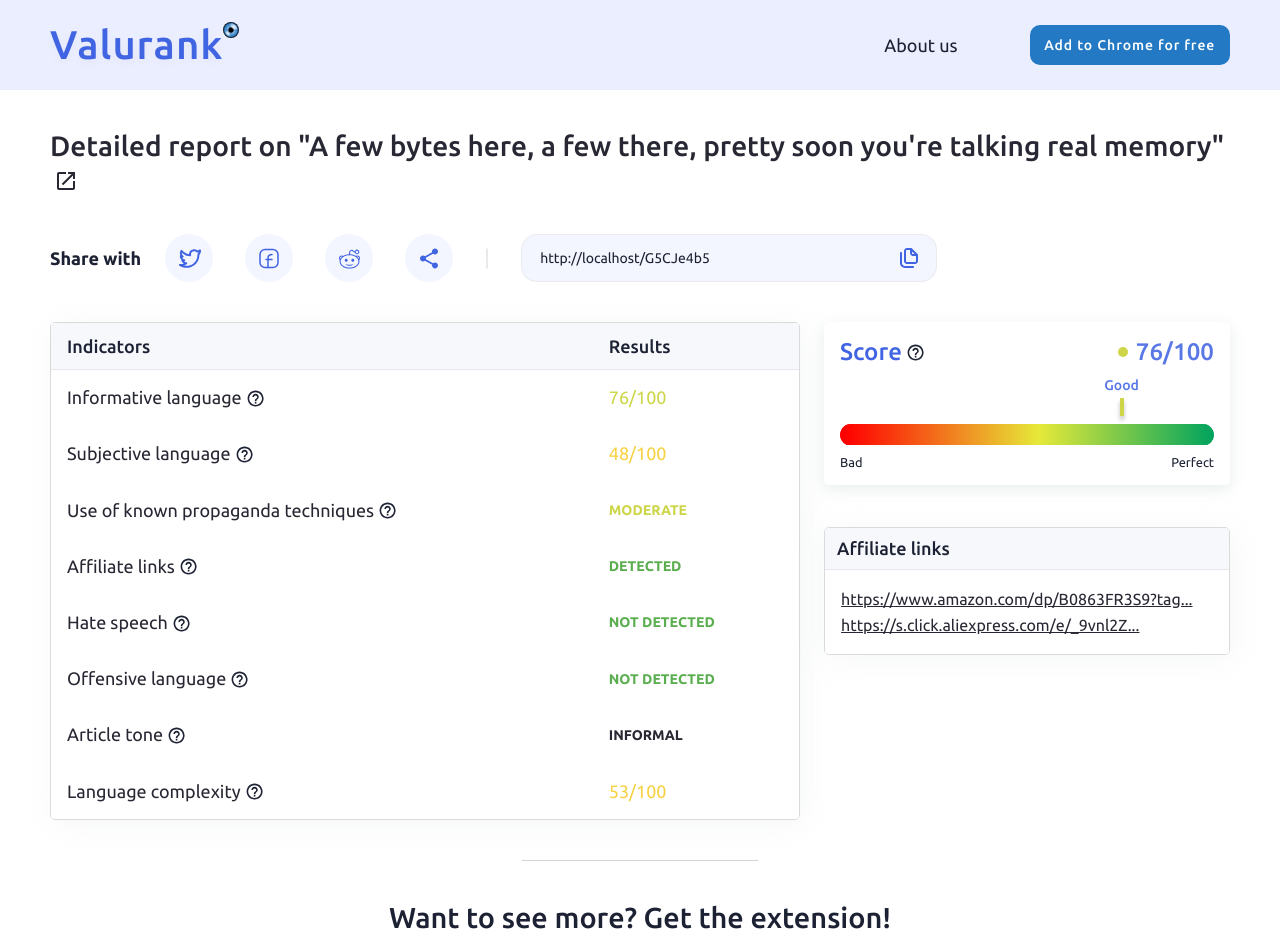
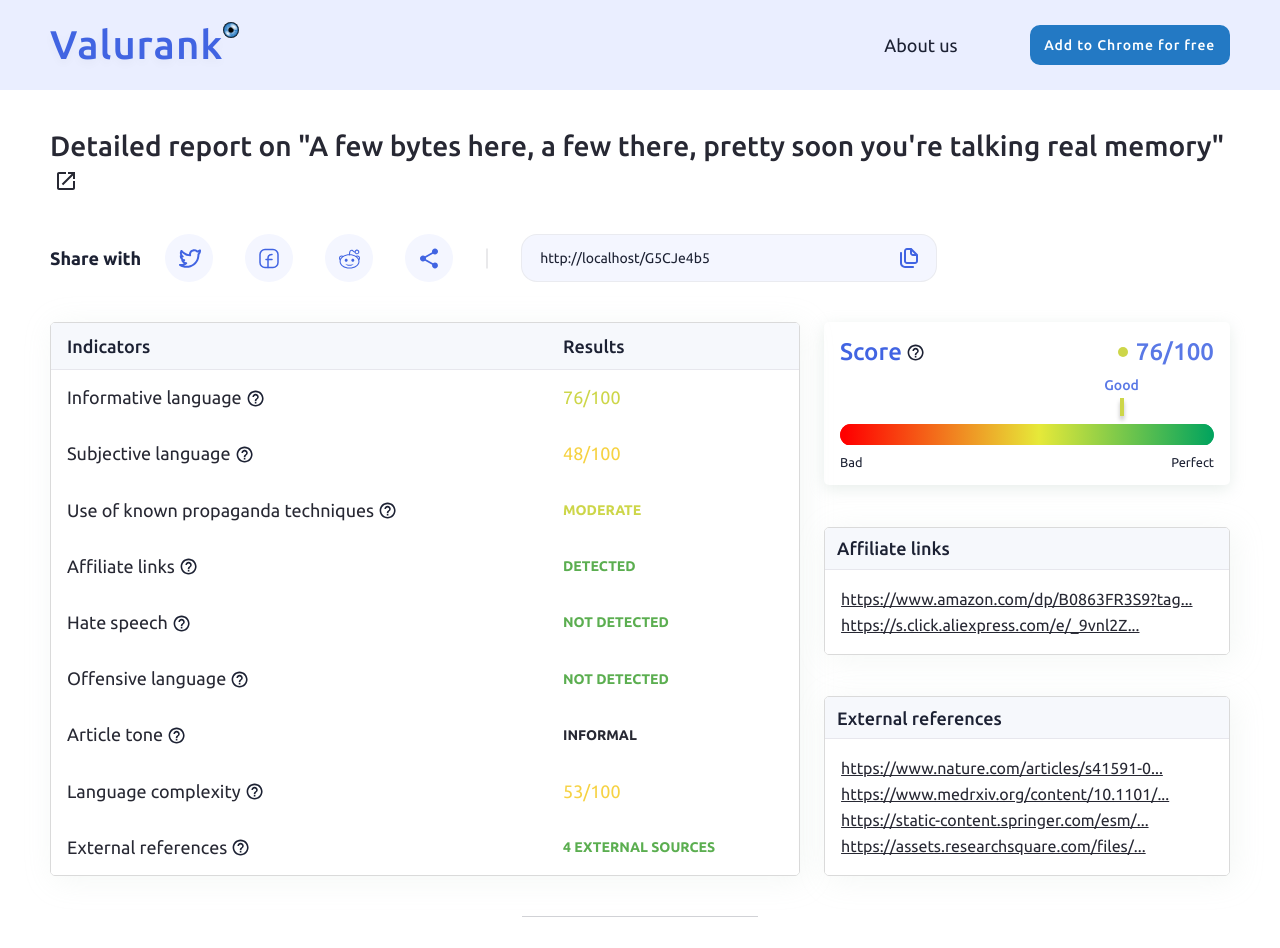
Before and after one commit to kindrakevychn/Next-report, a Next.js app: page / in a window 1280 px wide. Shown: the top 948 px of the page. Built offline with nearby package versions, Linux system fonts and the light colour scheme.

Commit message:
Add support for externalReferences indicator

```diff
--- a/pages/index.jsx
+++ b/pages/index.jsx
@@ -255,6 +255,18 @@ function Data({
                             description={INDICATORS.readability.description}
                         />
                     }
+                    {
+                        (
+                            details.externalReferences != null &&
+                            Array.isArray(details.externalReferences.data)
+                        ) &&
+                        <StringIndicator
+                            score={details.externalReferences.score}
+                            string={details.externalReferences.label}
+                            title={INDICATORS.externalReferences.title}
+                            description={INDICATORS.externalReferences.description}
+                        />
+                    }
                 </Indicators>
             </div>
             <div
@@ -275,6 +287,18 @@ function Data({
                         isLink={true}
                     />
                 }
+                {
+                    (
+                        details.externalReferences != null &&
+                        Array.isArray(details.externalReferences.data) &&
+                        !!details.externalReferences.data.length
+                    ) &&
+                    <List
+                        data={details.externalReferences.data}
+                        title={INDICATORS.externalReferences.title}
+                        isLink={true}
+                    />
+                }
             </div>
         </div>
     );
```
Also changed, not shown: lib/valurank.js.
